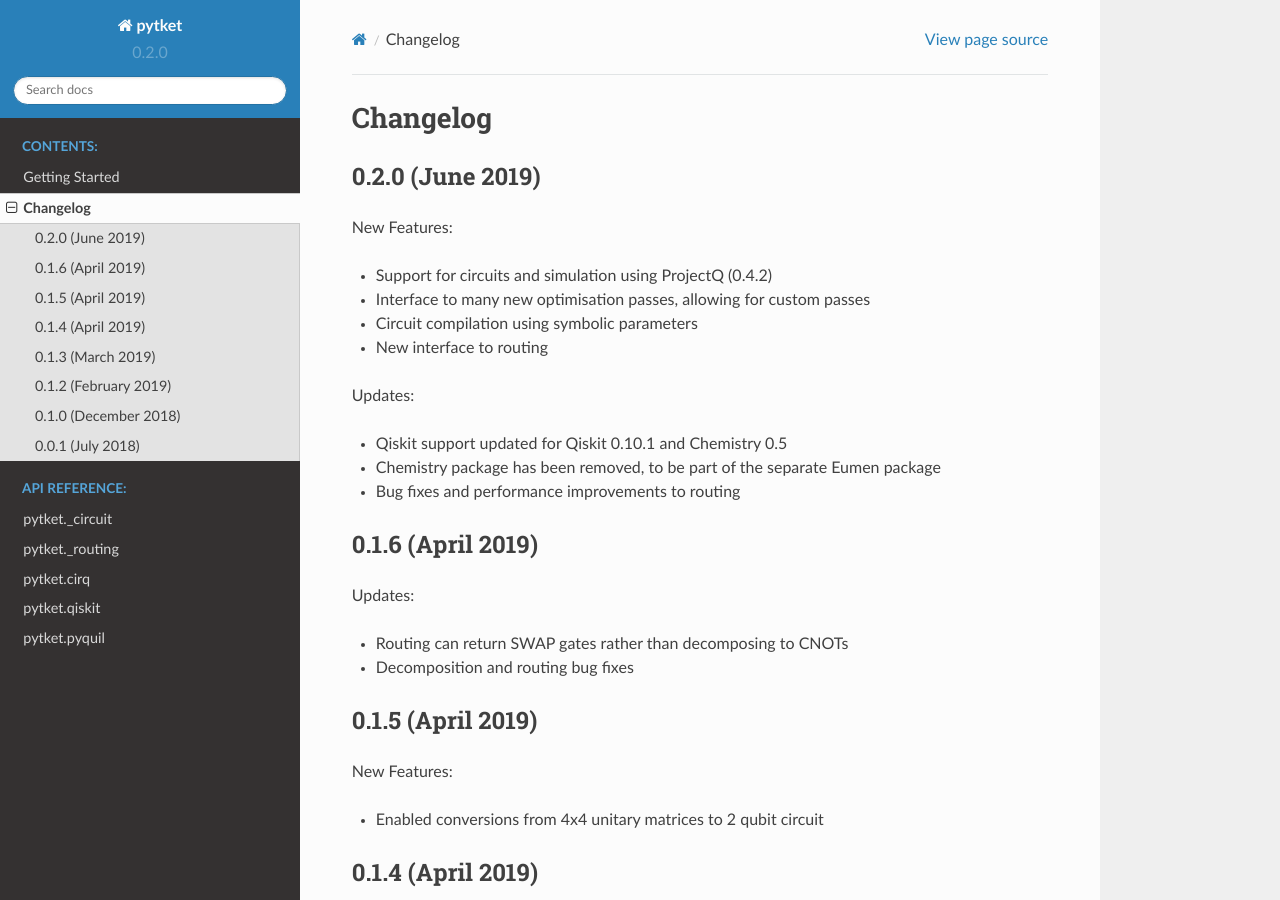
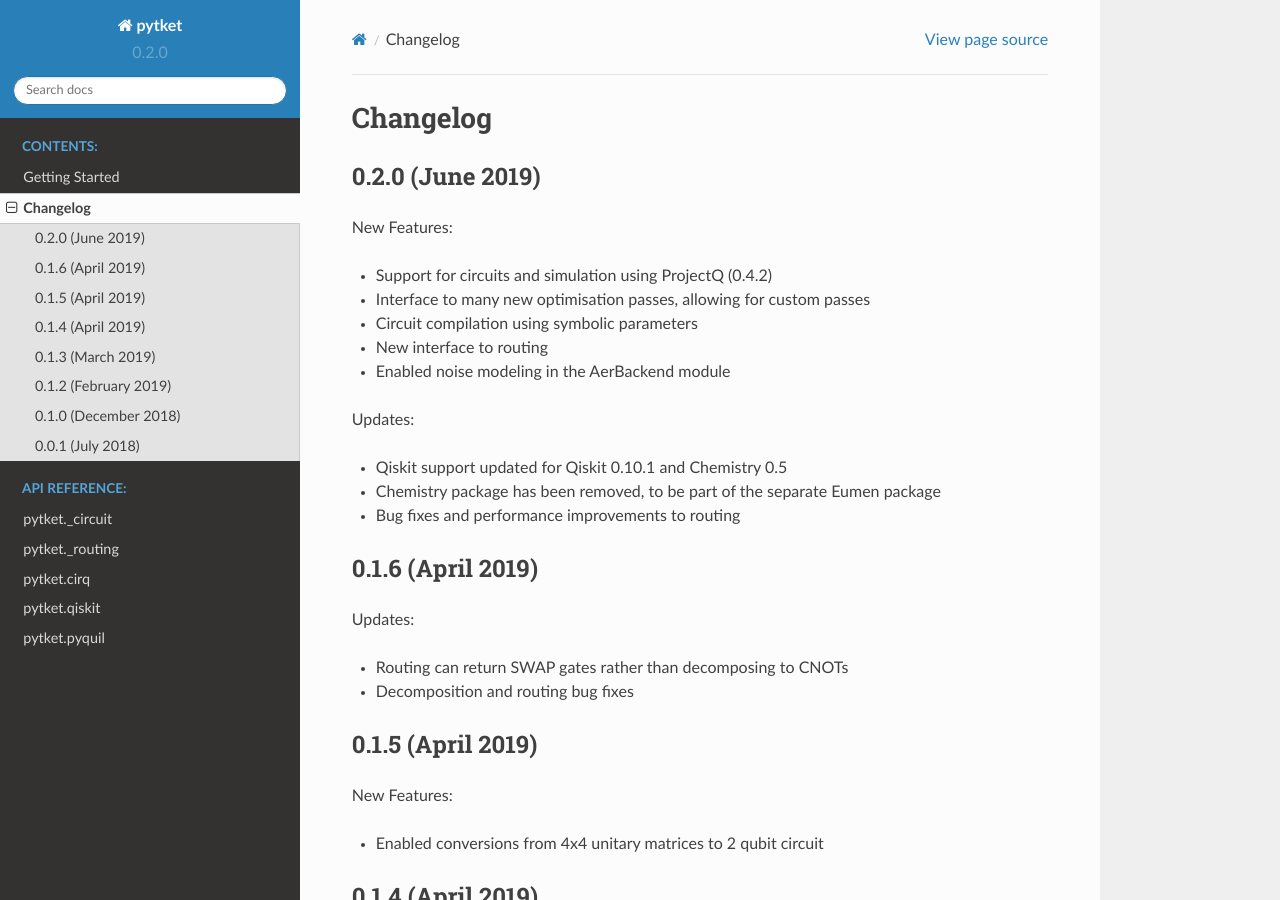
Before and after one commit to CQCL/pytket-docs, a Sphinx documentation site: the page built from docs/changelog.rst, in a window 1280 px wide and 900 px high. Built offline with Sphinx 7.4.7 and the Read the Docs theme 2.0.0, drawn with Linux system fonts in a browser that asks for light colours; pages that are not in the unit, such as notebooks, are missing from menus.

Commit message:
noise modeling

```diff
--- a/docs/changelog.rst
+++ b/docs/changelog.rst
@@ -8,6 +8,7 @@ New Features:
 * Interface to many new optimisation passes, allowing for custom passes
 * Circuit compilation using symbolic parameters
 * New interface to routing
+* Enabled noise modeling in the AerBackend module
 
 Updates:
 
```
